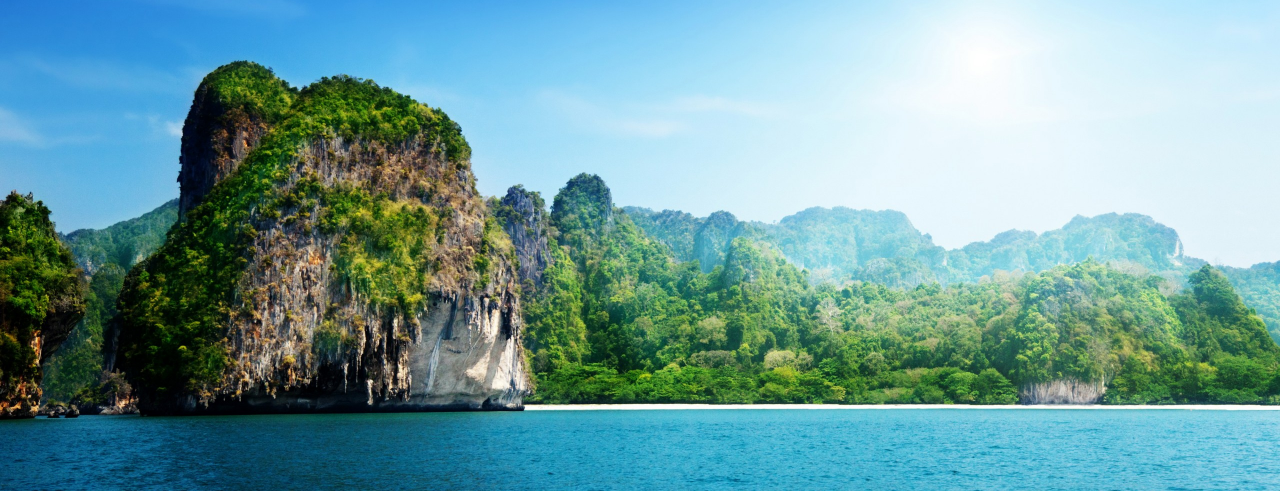
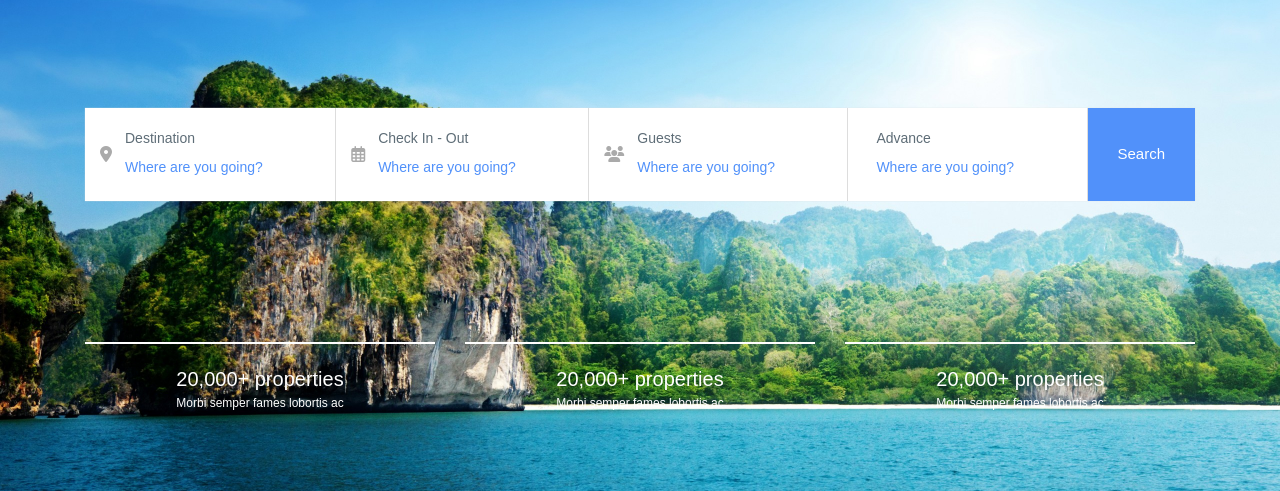
Before and after one commit to phuongtaycm157/Nien-luan-co-so-frontend, a website: page index.html in a window 1280 px wide. Shown: the part 475-966 px from the top of the page. Drawn offline with nearby package versions, Linux system fonts and the light colour scheme.

Commit message:
Search Box finish

```diff
--- a/css/style.css
+++ b/css/style.css
@@ -72,11 +72,92 @@ div.search-result-page div.srp-header {
 	font-weight: 700;
 }
 
-
-
-
-
-
+.from-search {
+	display: flex;
+	box-shadow: 0 0 1px #ddd;
+	background-color: white;
+}
+.fc-item {
+	border-right: 1px solid #ddd;
+	display: flex;
+	align-items: center;
+	padding: 20px 15px;
+	flex-grow: 1;
+}
+.fc-item .fc-content {
+	display: flex;
+	flex-direction: column;
+	flex-grow: 1;
+}
+.fc-item .fc-content label {
+	color: rgb(94, 109, 119);
+	margin-bottom: 5px;
+	font-size: 14px;
+	font-weight: 400;
+}
+.fc-item .fc-content input {
+	color: rgb(81, 145, 250);
+	font-size: 14px;
+	font-weight: 400;
+	border: none;
+	padding: 3px 0;
+}
+.fc-item .fc-content input:focus {
+	outline: none;
+}
+.fc-item .fc-content input::placeholder {
+	color: rgb(81, 145, 250);
+	font-size: 14px;
+	font-weight: 400;
+}
+.fc-item i {
+	padding-right: 13px;
+	color: #aaa;
+}
+.border-radius-left {
+	border-top-left-radius: 3px;
+	border-bottom-left-radius: 3px;
+}
+.fc-btn-search {
+	background-color: #5191fa;
+	color: white;
+	font-size: 15px;
+	font-weight: 500;
+	border: none;
+	padding-left: 30px;
+	padding-right: 30px;
+	cursor: pointer;
+}
+.fc-btn-search:active {
+	transform: translateY(1px);
+	transition: .4s;
+}
+.fc-btn-search:focus  {
+	outline: none;
+}
+/*.fc-small{
+	flex-grow: 1;
+}*/
+.feature-item {
+	border-top: 2px solid white;
+	color: white;
+	text-align: center;
+	padding: 20px;
+}
+.feature-item .title {
+	font-size: 20px;
+	font-weight: 500;
+}
+.feature-item .desc {
+	font-size: 12px;
+	font-weight: 400;
+}
+.search-result-page-content {
+	height: 100%;
+	display: flex;
+	flex-direction: column;
+	justify-content: space-around;
+}
 
 
 @keyframes DropdownAppears {
--- a/index.html
+++ b/index.html
@@ -86,8 +86,70 @@
 <!-- End Navigation -->
 
 <div class="search-result-page">
-	<div class="container">
+	<div class="container search-result-page-content">
+
 		<div class="srp-header text-center">Find your next rental</div>
+
+		<form>
+			<div class="from-search">
+
+				<div class="fc-item border-radius-left">
+					<i class="fas fa-map-marker-alt"></i>
+					<div class="fc-content">
+						<label for="where">Destination</label>
+						<input type="text" class="" id="where" placeholder="Where are you going?" >
+					</div>
+				</div>
+
+				<div class="fc-item">
+					<i class="far fa-calendar-alt"></i>
+					<div class="fc-content">
+						<label for="where">Check In - Out</label>
+						<input type="text" class="" id="where" placeholder="Where are you going?" >
+					</div>
+				</div>
+
+				<div class="fc-item">
+					<i class="fas fa-users"></i>
+					<div class="fc-content">
+						<label for="where">Guests</label>
+						<input type="text" class="" id="where" placeholder="Where are you going?" >
+					</div>
+				</div>
+				<div class="fc-item">
+					<i></i>
+					<div class="fc-content">
+						<label for="where">Advance</label>
+						<input type="text" class="" id="where" placeholder="Where are you going?" >
+					</div>
+				</div>
+
+				<button type="submit" class="fc-btn-search">Search</button>
+
+			</div>
+		</form>
+
+		<div class="row mt-4">
+			<div class="col-md-4">
+				<div class="feature-item">
+					<div class="title">20,000+ properties</div>
+					<div class="desc">Morbi semper fames lobortis ac</div>
+				</div>
+			</div>
+			<div class="col-md-4">
+				<div class="feature-item">
+					<div class="title">20,000+ properties</div>
+					<div class="desc">Morbi semper fames lobortis ac</div>
+				</div>
+			</div>
+			<div class="col-md-4">
+				<div class="feature-item">
+					<div class="title">20,000+ properties</div>
+					<div class="desc">Morbi semper fames lobortis ac</div>
+				</div>
+			</div>
+		</div>
+
 	</div>
 </div>
 
@@ -97,7 +159,7 @@
 
 
 
-
+	<script src="https://kit.fontawesome.com/17d9afb30b.js" crossorigin="anonymous"></script>
 	<script src="https://code.jquery.com/jquery-3.5.1.slim.min.js"></script>
 	<script src="https://cdn.jsdelivr.net/npm/popper.js@1.16.1/dist/umd/popper.min.js"></script>
 	<script src="https://stackpath.bootstrapcdn.com/bootstrap/4.5.2/js/bootstrap.min.js"></script>
```
